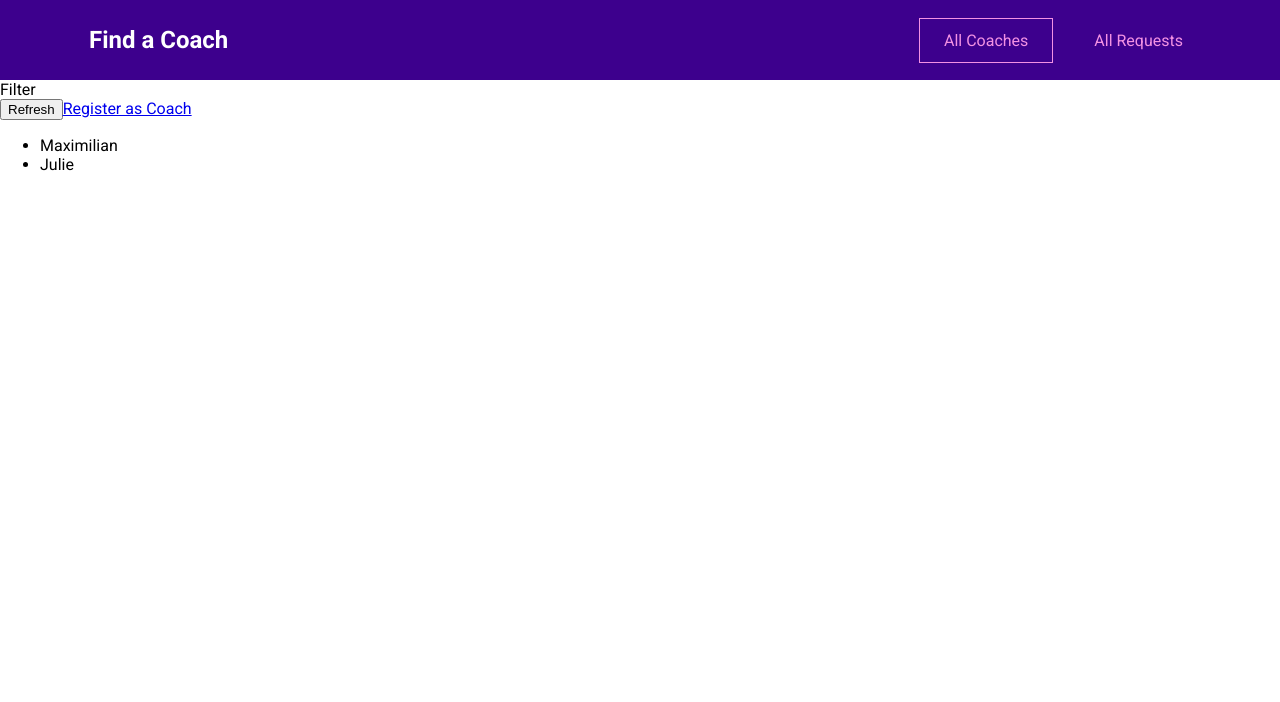
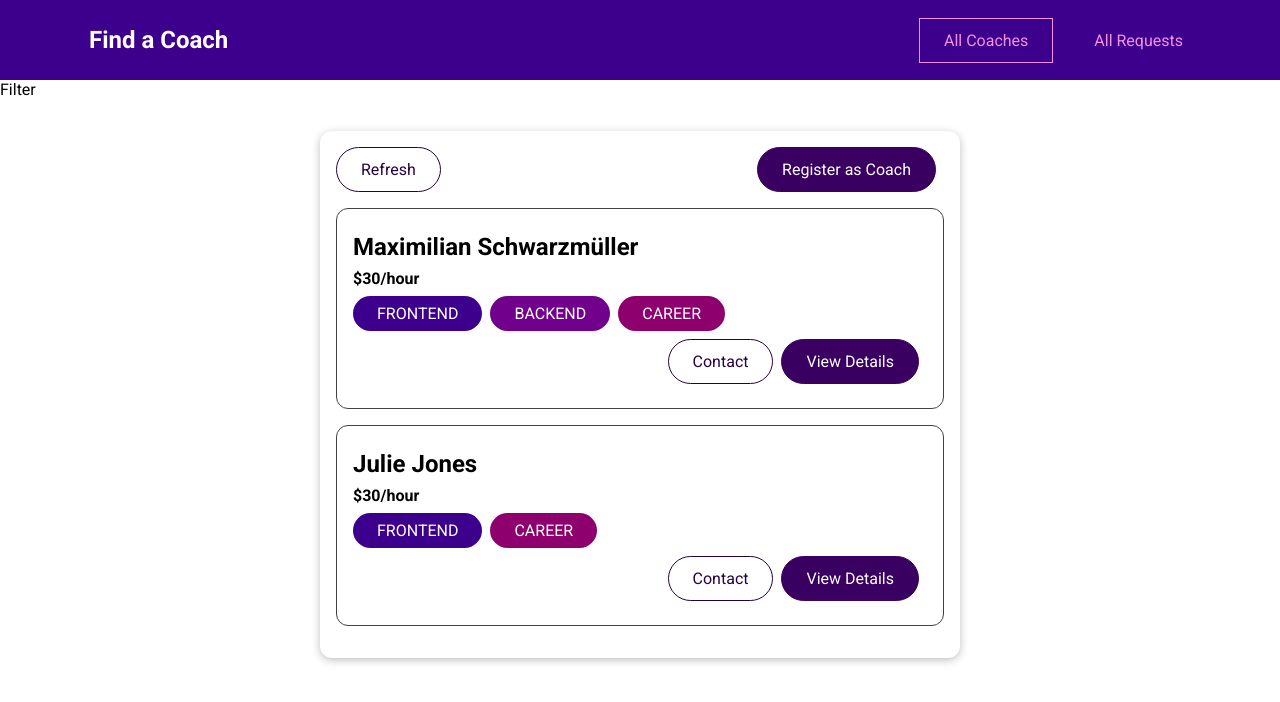
Before and after one commit to danieltrusca/FindACoach-VueJS, a Vue app: page /coaches in a window 1280 px wide. Shown: the top 702 px of the page. Built offline with nearby package versions, Linux system fonts and the light colour scheme.

Commit message:
working on base card, base button, base badge, coaches list

```diff
--- /dev/null
+++ b/src/components/coaches/CoachItem.vue
@@ -0,0 +1,67 @@
+<template>
+  <li>
+    <h3>{{ fullName }}</h3>
+    <h4>${{ rate }}/hour</h4>
+    <div>
+      <!-- <span v-for="area in areas" :key="area">{{ area }}</span> -->
+      <base-badge
+        v-for="area in areas"
+        :key="area"
+        :title="area"
+        :type="area"
+      ></base-badge>
+    </div>
+    <div class="actions">
+      <base-button link mode="outline" :to="coachContactLink">
+        Contact
+      </base-button>
+      <base-button link :to="coachDetails">
+        View Details
+      </base-button>
+    </div>
+  </li>
+</template>
+
+<script>
+export default {
+  props: ['id', 'firstName', 'lastName', 'rate', 'areas'],
+  computed: {
+    fullName() {
+      return this.firstName + ' ' + this.lastName;
+    },
+    coachContactLink() {
+      return '/coaches/' + this.id + '/contact';
+    },
+    coachDetails() {
+      return '/contact/' + this.id;
+    }
+  }
+};
+</script>
+
+<style scoped>
+li {
+  margin: 1rem 0;
+  border: 1px solid #424242;
+  border-radius: 12px;
+  padding: 1rem;
+}
+
+h3 {
+  font-size: 1.5rem;
+}
+
+h3,
+h4 {
+  margin: 0.5rem 0;
+}
+
+div {
+  margin: 0.5rem 0;
+}
+
+.actions {
+  display: flex;
+  justify-content: flex-end;
+}
+</style>
--- /dev/null
+++ b/src/components/ui/BaseBadge.vue
@@ -0,0 +1,42 @@
+<template>
+  <span class="badge" :class="type">
+    {{ text }}
+  </span>
+</template>
+
+<script>
+export default {
+  props: ['type', 'title'],
+  computed: {
+    text() {
+      return this.title.toUpperCase();
+    }
+  }
+};
+</script>
+
+<style scoped>
+.badge {
+  background-color: #ccc;
+  color: #252525;
+  border-radius: 30px;
+  padding: 0.5rem 1.5rem;
+  display: inline-block;
+  margin-right: 0.5rem;
+}
+
+.frontend {
+  background-color: #3d008d;
+  color: white;
+}
+
+.backend {
+  background-color: #71008d;
+  color: white;
+}
+
+.career {
+  background-color: #8d006e;
+  color: white;
+}
+</style>
--- /dev/null
+++ b/src/components/ui/BaseButton.vue
@@ -0,0 +1,73 @@
+<template>
+  <button v-if="!link" :class="mode">
+    <slot></slot>
+  </button>
+  <router-link v-else :to="to" :class="mode">
+    <slot></slot>
+  </router-link>
+</template>
+
+<script>
+export default {
+  props: {
+    mode: {
+      type: String,
+      required: false,
+      default: null
+    },
+    link: {
+      type: Boolean,
+      required: false,
+      default: false
+    },
+    to: {
+      type: String,
+      required: false,
+      default: '/'
+    }
+  }
+};
+</script>
+
+<style scoped>
+button,
+a {
+  text-decoration: none;
+  padding: 0.75rem 1.5rem;
+  font: inherit;
+  background-color: #3a0061;
+  border: 1px solid #3a0061;
+  color: white;
+  cursor: pointer;
+  border-radius: 30px;
+  margin-right: 0.5rem;
+  display: inline-block;
+}
+
+a:hover,
+a:active,
+button:hover,
+button:active {
+  background-color: #270041;
+  border-color: #270041;
+}
+
+.flat {
+  background-color: transparent;
+  color: #3a0061;
+  border: none;
+}
+
+.outline {
+  background-color: transparent;
+  border-color: #270041;
+  color: #270041;
+}
+
+.flat:hover,
+.flat:active,
+.outline:hover,
+.outline:active {
+  background-color: #edd2ff;
+}
+</style>
--- /dev/null
+++ b/src/components/ui/BaseCard.vue
@@ -0,0 +1,15 @@
+<template>
+  <div class="card">
+    <slot></slot>
+  </div>
+</template>
+
+<style scoped>
+.card {
+  border-radius: 12px;
+  box-shadow: 0 2px 8px rgba(0, 0, 0, 0.26);
+  padding: 1rem;
+  margin: 2rem auto;
+  max-width: 40rem;
+}
+</style>
--- a/src/pages/coaches/CoachesList.vue
+++ b/src/pages/coaches/CoachesList.vue
@@ -3,21 +3,40 @@
     Filter
   </section>
   <section>
-    <div class="controls">
-      <button>Refresh</button>
-      <router-link to="register">Register as Coach</router-link>
-    </div>
-    <ul v-if="hasCoaches">
-      <li v-for="coach in filteredCoaches" :key="coach.id">
+    <base-card>
+      <div class="controls">
+        <!-- <button>Refresh</button> -->
+        <base-button mode="outline">Refresh</base-button>
+        <!-- <router-link to="register">Register as Coach</router-link> -->
+        <base-button link to="/register">Register as Coach</base-button>
+      </div>
+      <ul v-if="hasCoaches">
+        <coach-item
+          v-for="coach in filteredCoaches"
+          :key="coach.id"
+          :id="coach.id"
+          :firstName="coach.firstName"
+          :lastName="coach.lastName"
+          :areas="coach.areas"
+          :rate="coach.hourlyRate"
+          :description="coach.description"
+        ></coach-item>
+        <!-- <li v-for="coach in filteredCoaches" :key="coach.id">
         {{ coach.firstName }}
-      </li>
-    </ul>
-    <p v-else>No coaches founded!</p>
+      </li> -->
+      </ul>
+      <p v-else>No coaches founded!</p>
+    </base-card>
   </section>
 </template>
 
 <script>
+import CoachItem from '../../components/coaches/CoachItem.vue';
+
 export default {
+  components: {
+    CoachItem
+  },
   computed: {
     filteredCoaches() {
       return this.$store.getters['coaches/coaches'];
@@ -28,3 +47,16 @@
   }
 };
 </script>
+
+<style scoped>
+ul {
+  list-style: none;
+  margin: 0;
+  padding: 0;
+}
+
+.controls {
+  display: flex;
+  justify-content: space-between;
+}
+</style>
```
Also changed, not shown: src/main.js (+8 -0 lines).
